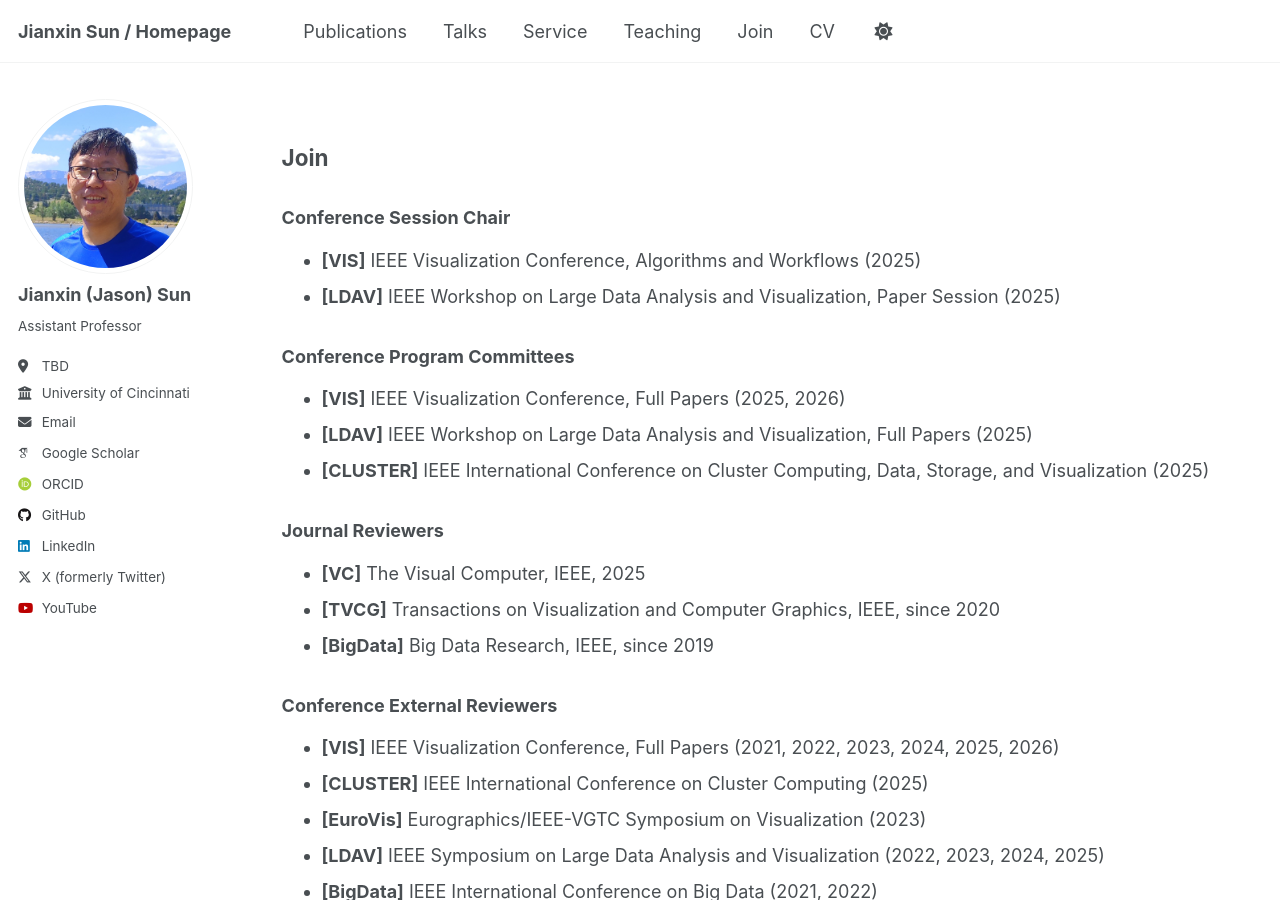
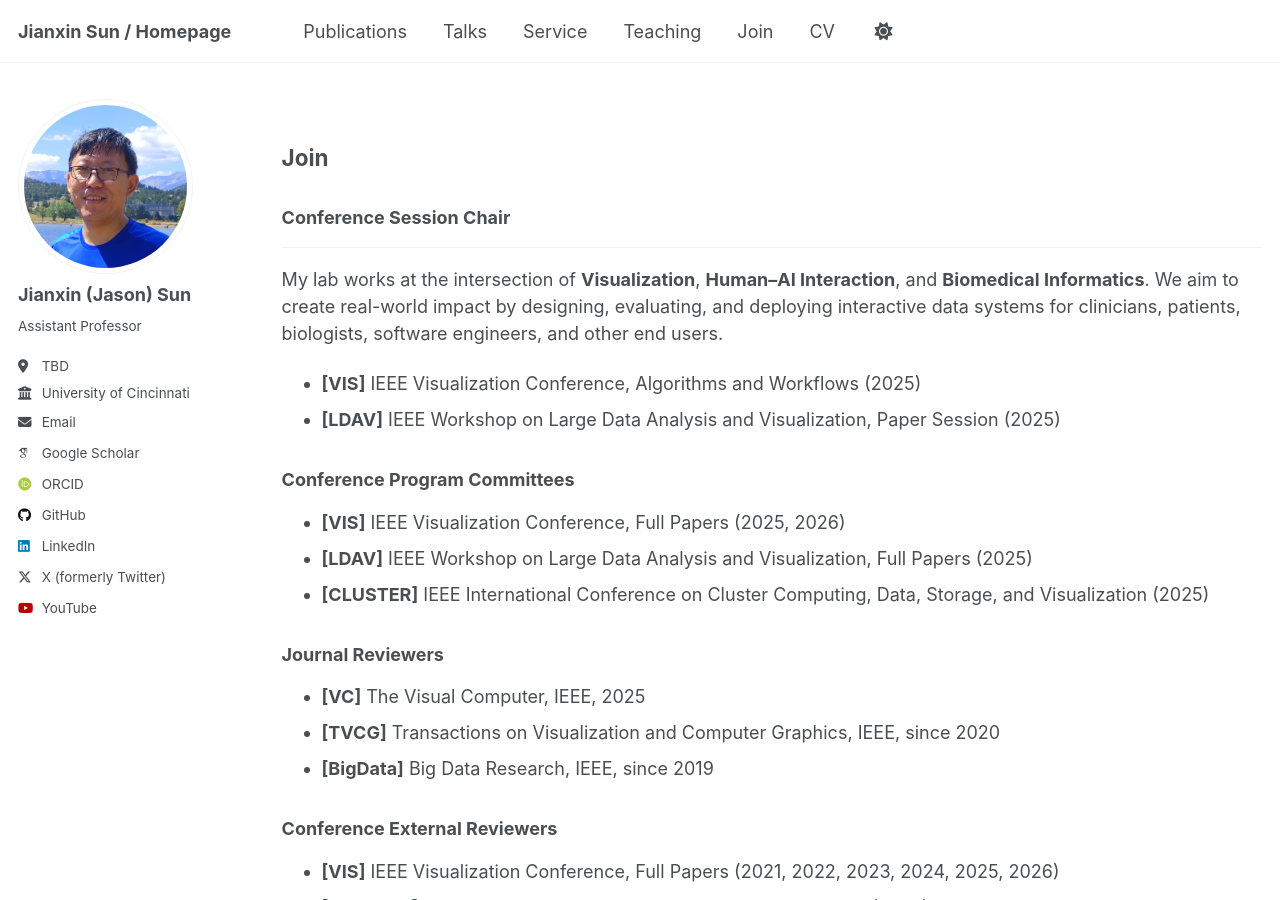
Before and after one commit to sunjianxin/sunjianxin.github.io, a Jekyll site: the page built from _pages/join.html, in a window 1280 px wide and 900 px high. Built offline with Jekyll 4.4.1, drawn with Linux system fonts in a browser that asks for light colours; some web fonts are replaced.

Commit message:
Update join.html

```diff
--- a/_pages/join.html
+++ b/_pages/join.html
@@ -7,6 +7,16 @@
 
 <h2>Join</h2>
 <h3>Conference Session Chair</h3>
+<hr class="separator">
+<p>
+  My lab works at the intersection of
+  <strong>Visualization</strong>,
+  <strong>Human–AI Interaction</strong>, and
+  <strong>Biomedical Informatics</strong>.
+  We aim to create real-world impact by designing, evaluating, and
+  deploying interactive data systems for clinicians, patients,
+  biologists, software engineers, and other end users.
+</p>
 <ul>
   <li><strong>[VIS]</strong> IEEE Visualization Conference, Algorithms and Workflows (2025)</li>
   <li><strong>[LDAV]</strong> IEEE Workshop on Large Data Analysis and Visualization, Paper Session (2025)</li>
```
